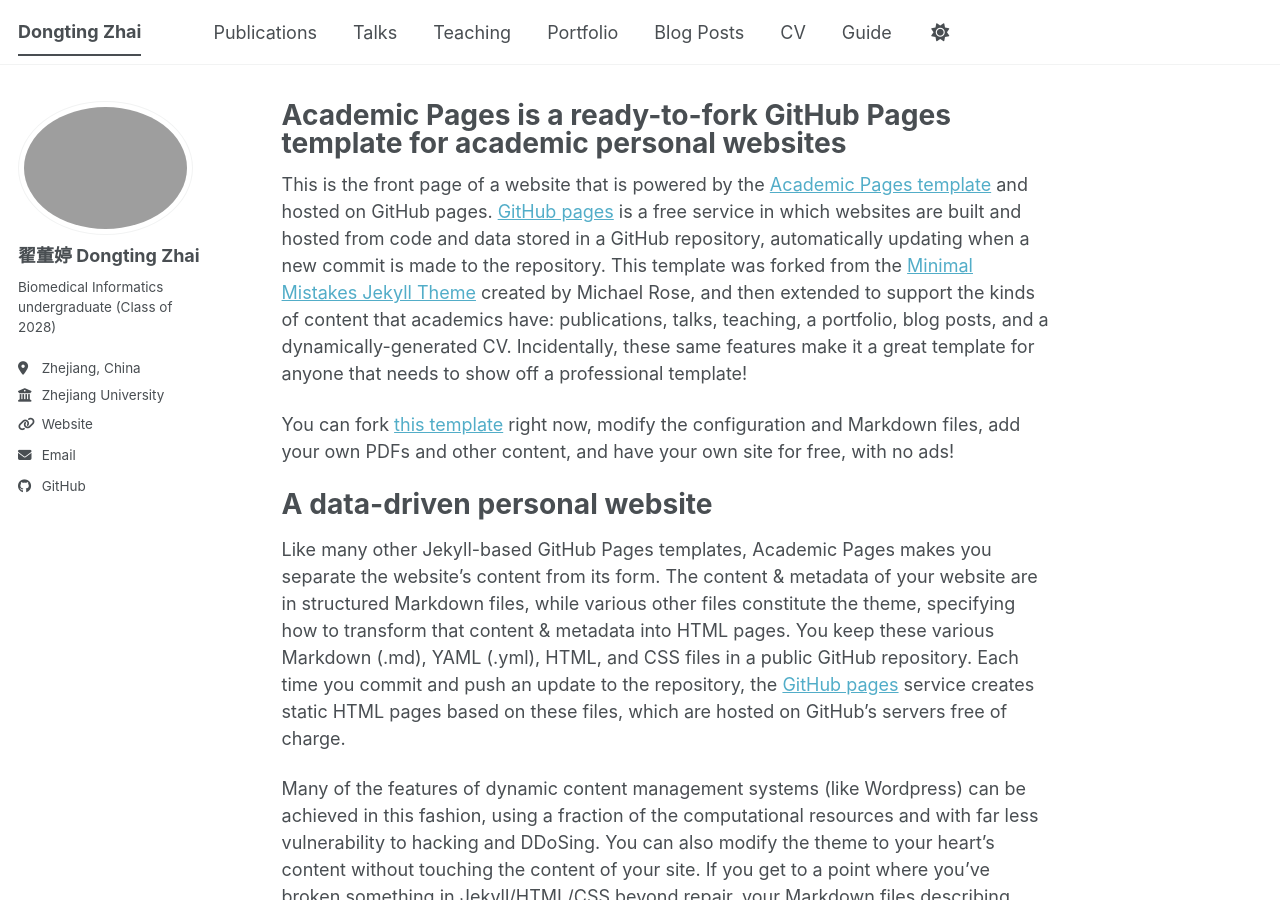
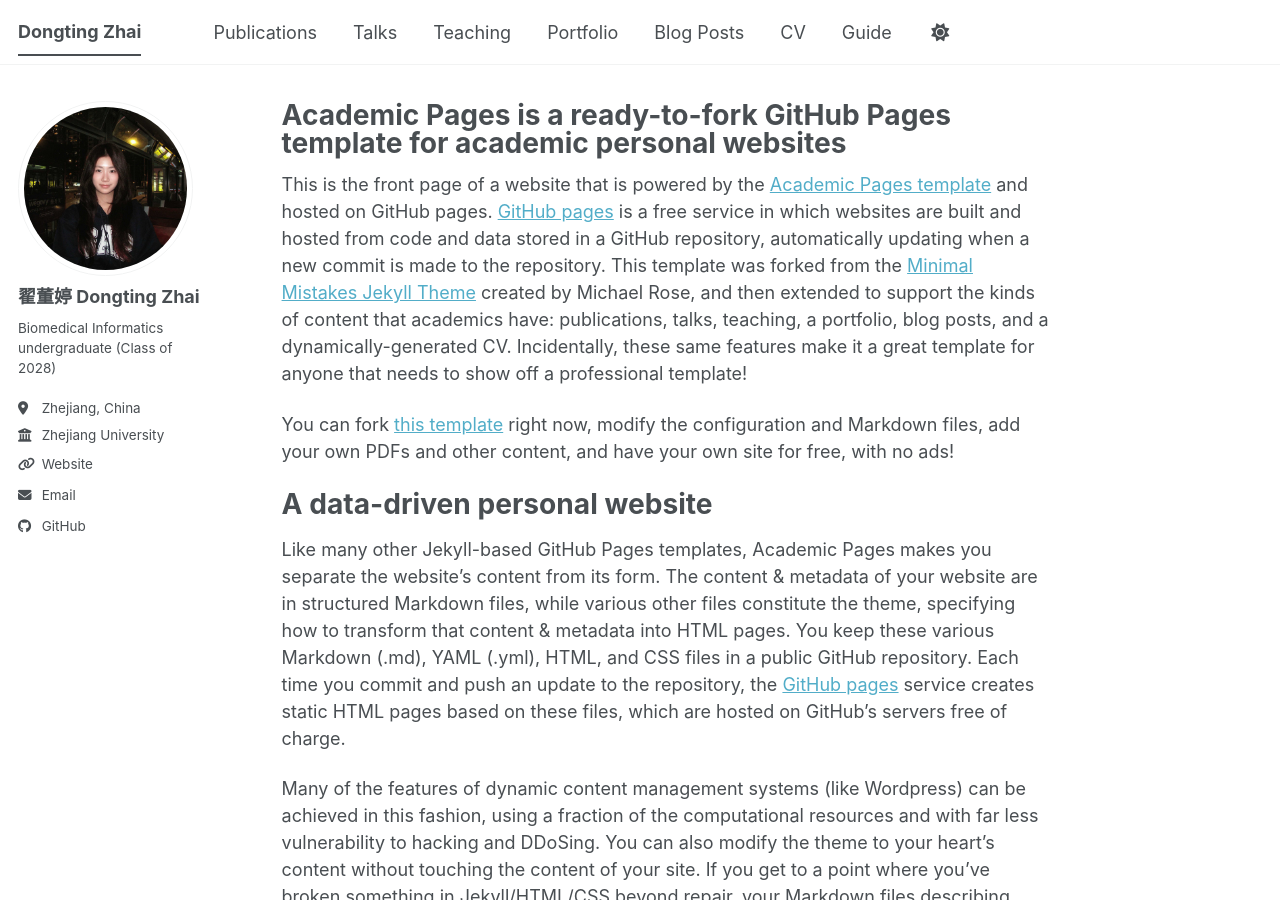
Before and after one commit to Iris1618/Iris1618.github.io, a Jekyll site: the page built from _pages/about.md, in a window 1280 px wide and 900 px high. Built offline with Jekyll 4.4.1, drawn with Linux system fonts in a browser that asks for light colours; a script bundle is joined from its source files by our own code; library files that are not in the unit come from our copies.

Commit message:
change pic again

```diff
--- a/_config.yml
+++ b/_config.yml
@@ -23,7 +23,7 @@ repository               : "Iris1618/Iris1618.github.io"
 #               Additional customization can be done by editing /_includes/author-profile.html
 author:
   # Biographic information
-  avatar           : "profile.jpg"
+  avatar           : "pic.jpg"
   name             : "翟董婷 Dongting Zhai"
   pronouns         : # example "she/her"
   bio              : "Biomedical Informatics undergraduate (Class of 2028)"
```
